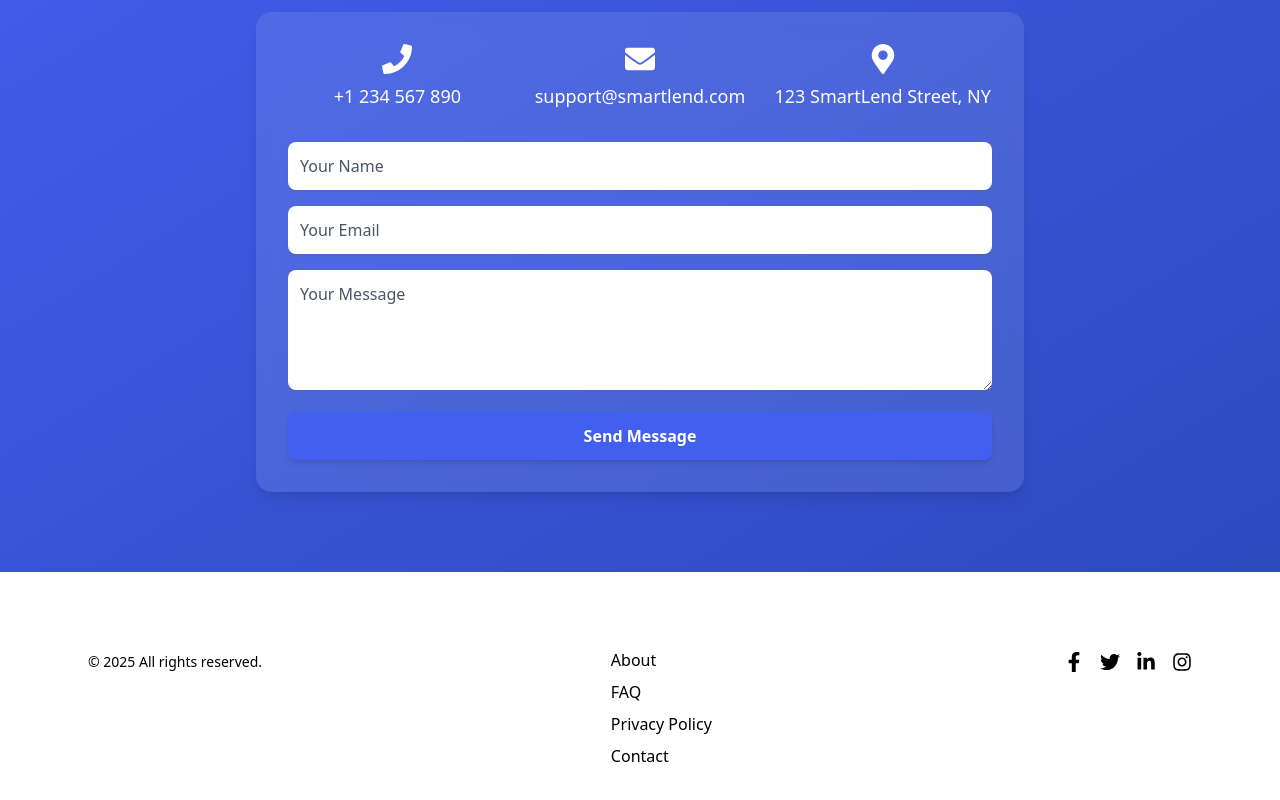
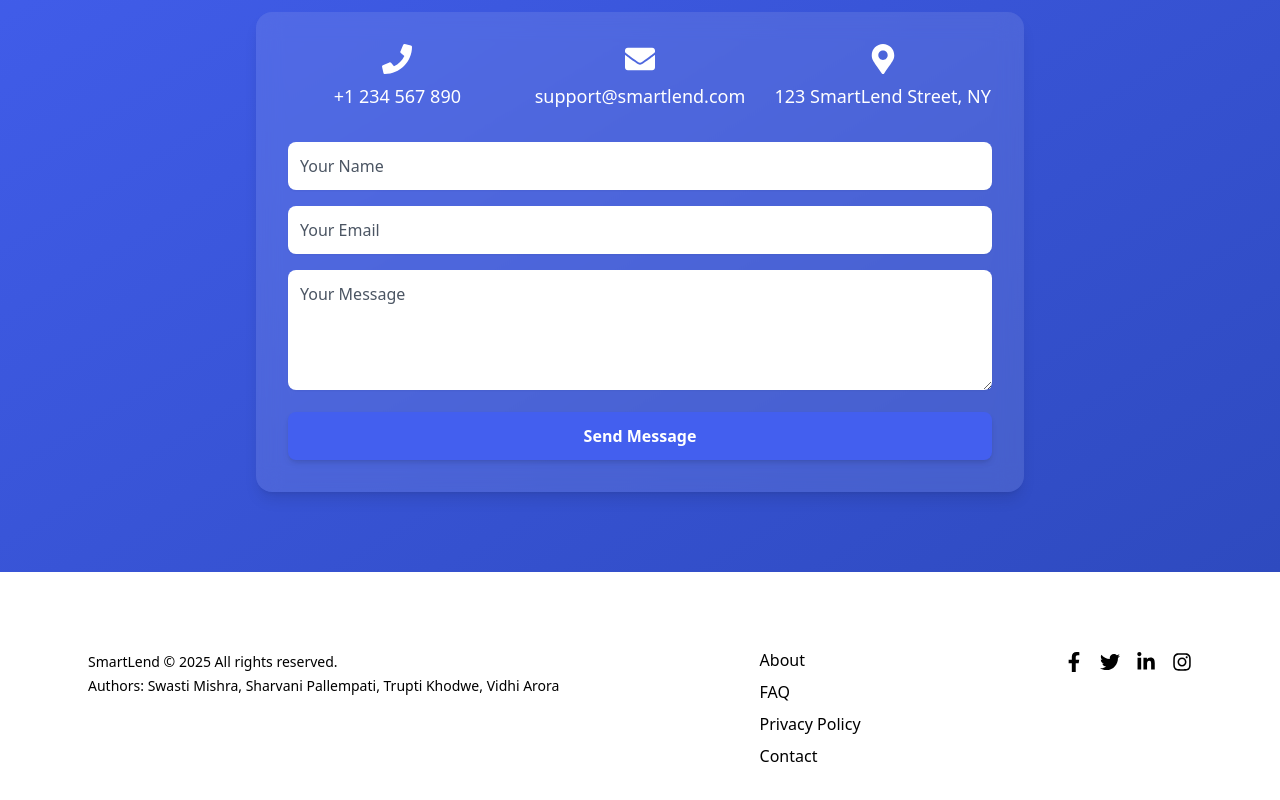
Before and after one commit to swastidesisascendeducare/SmartLend, a React (Create React App) app in the folder frontend/: page / in a window 1280 px wide. Shown: the part 3568-4368 px from the top of the page. Built offline with nearby package versions, Linux system fonts and the light colour scheme; what @react-pdf/renderer would draw is missing.

Commit message:
added project and author names in footer

```diff
--- a/frontend/src/components/Footer.jsx
+++ b/frontend/src/components/Footer.jsx
@@ -8,7 +8,9 @@ const Footer = () => {
         {/* Left - Brand & Copyright */}
         <div className="mb-6 md:mb-0">
           <h2 className="text-2xl font-bold text-white">SmartLend</h2>
-          <p className="text-sm mt-2">&copy; {new Date().getFullYear()} All rights reserved.</p>
+          <p className="text-sm mt-2">SmartLend &copy; {new Date().getFullYear()} All rights reserved.</p>
+
+          <p className="text-sm mt-1">Authors: Swasti Mishra, Sharvani Pallempati, Trupti Khodwe, Vidhi Arora</p>
         </div>
 
         {/* Center - Navigation Links */}
@@ -48,7 +50,6 @@ const Footer = () => {
             ))}
           </div>
         </div>
-
       </div>
     </footer>
   );
```
